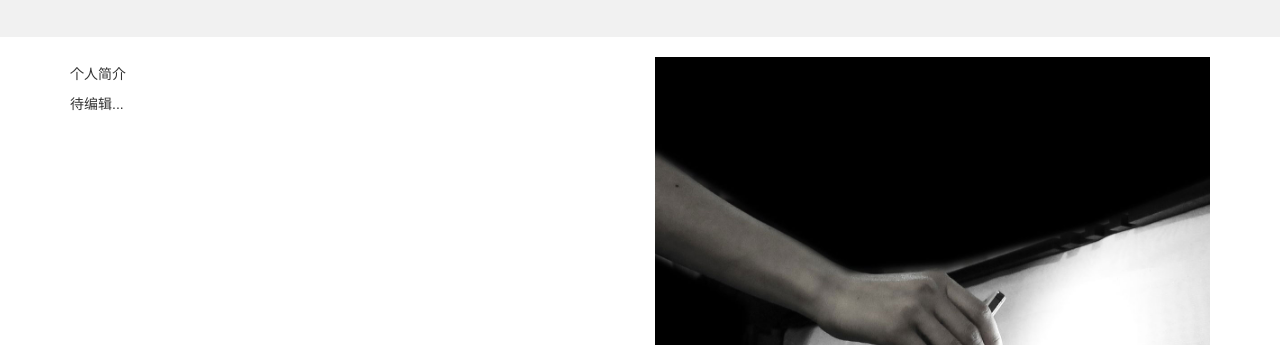
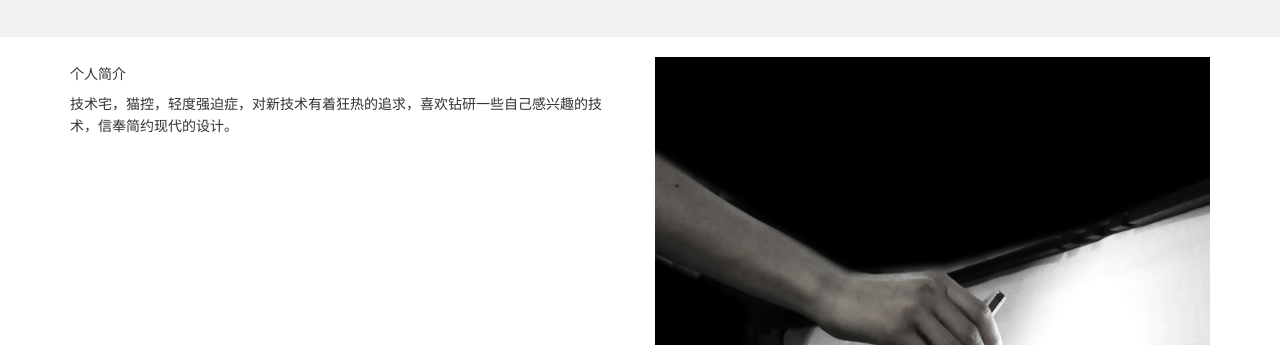
Before and after one commit to catzaizai/catzaizai.github.io, a website: page index.html in a window 1280 px wide. Shown: the part 755-1100 px from the top of the page. Drawn offline with Linux system fonts and the light colour scheme.

Commit message:
change info

```diff
--- a/index.html
+++ b/index.html
@@ -78,7 +78,7 @@
             <div class="col-lg-6 col-md-6 col-sm-12 col-xs-12">
                 <div class="single-text">
                     <h5>个人简介</h5>
-                    <p>待编辑...</p>
+                    <p>技术宅，猫控，轻度强迫症，对新技术有着狂热的追求，喜欢钻研一些自己感兴趣的技术，信奉简约现代的设计。</p>
                 </div>
             </div>
             <div class="col-lg-6 col-md-6 col-sm-12 col-xs-12">
```
